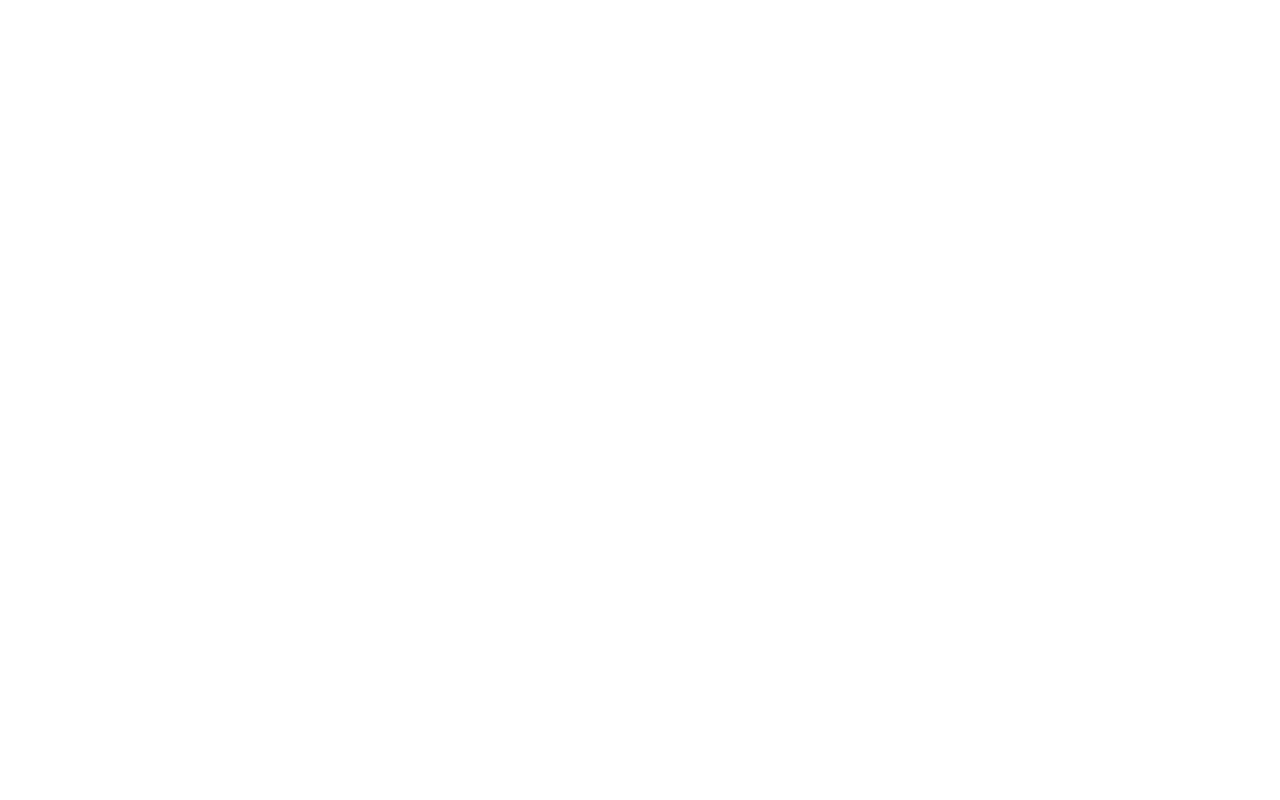
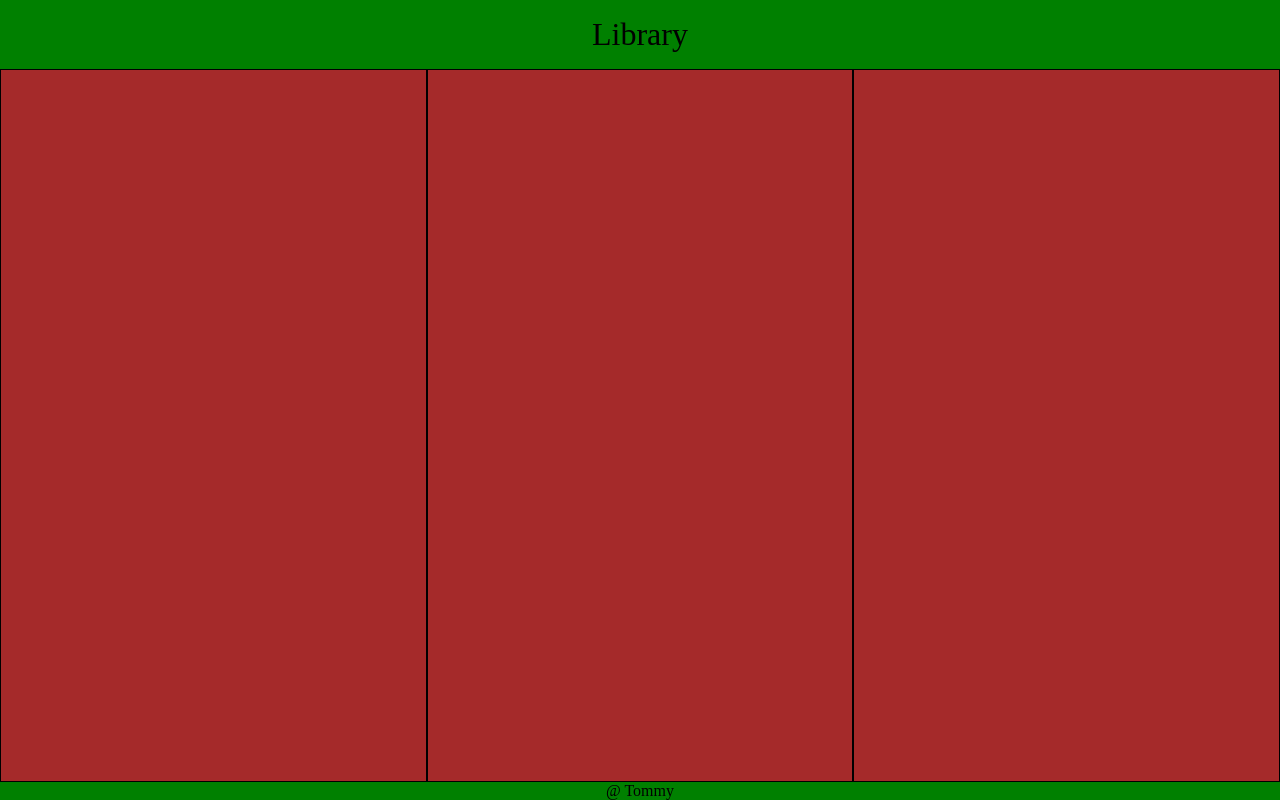
Before and after one commit to tommykn/Library-TOP, a plain HTML site: page index.html in a window 1280 px wide. Drawn offline with Linux system fonts and the light colour scheme.

Commit message:
set up the book constuctor and made a basic version of the addBookToLibrary fuction, then set up the structer of the page in the html and css.

```diff
--- a/index.html
+++ b/index.html
@@ -9,6 +9,25 @@
     <link rel="stylesheet" href="styles/styles.css">
 </head>
 <body>
+    <header class="header">
+        <div class="header-text">Library</div>
+    </header>
+    <main>
+        <div class="main-column">
+
+        </div>
+        <div class="main-column">
+
+
+        </div>
+        <div class="main-column">
+
+
+        </div>
+    </main>
+    <footer>
+        <div class="footer-content">@ Tommy</div>
+    </footer>
 
 </body>
 </html>
--- a/scripts/script.js
+++ b/scripts/script.js
@@ -0,0 +1,32 @@
+let myLibrary = [];
+
+
+function Book(title, author, pagenum, hasRead) {
+    this.title = title;
+    this.author = author;
+    this.pagenum = pagenum;
+    this.hasRead = hasRead;
+}
+function addBookToLibrary() {
+    let title = prompt("what it the books title")
+    let author = prompt("what is the author");
+    let hasRead =  confirm('Have you read it yet');
+    let pages = prompt("how many pages is it");
+    console.log(typeof(Number(pages)));
+    if (isNaN(pages) === true) {
+        pages = prompt("please enter a number greater than 0");
+    }
+    const newBook = new Book(title, author, pages, hasRead);
+
+    myLibrary.push(newBook);
+
+}
+
+
+function displayArray() {
+    for (let i = 0; i < myLibrary.length; i++) {
+
+    }
+
+
+}
--- a/styles/styles.css
+++ b/styles/styles.css
@@ -0,0 +1,43 @@
+html,
+body {
+    margin: 0;
+    height: 100%;
+}
+body {
+    display: flex;
+    flex-direction: column;
+}
+
+.header {
+    display: flex;
+    justify-content: center;
+    align-items: center;
+    background-color: green;
+    margin: 0;
+    padding: 1rem;
+}
+
+.header-text {
+    font-size: 2rem;
+}
+
+main {
+    display: flex;
+    height: 20rem;
+    flex: 1 1 auto;
+
+}
+
+.main-column {
+    display: flex;
+    background-color: brown;
+    flex: 1 1 auto;
+    border: 1px solid black;
+}
+footer {
+    margin-top: auto;
+    display: flex;
+    background-color: green;
+    justify-content: center;
+    align-items: center;
+}
```
